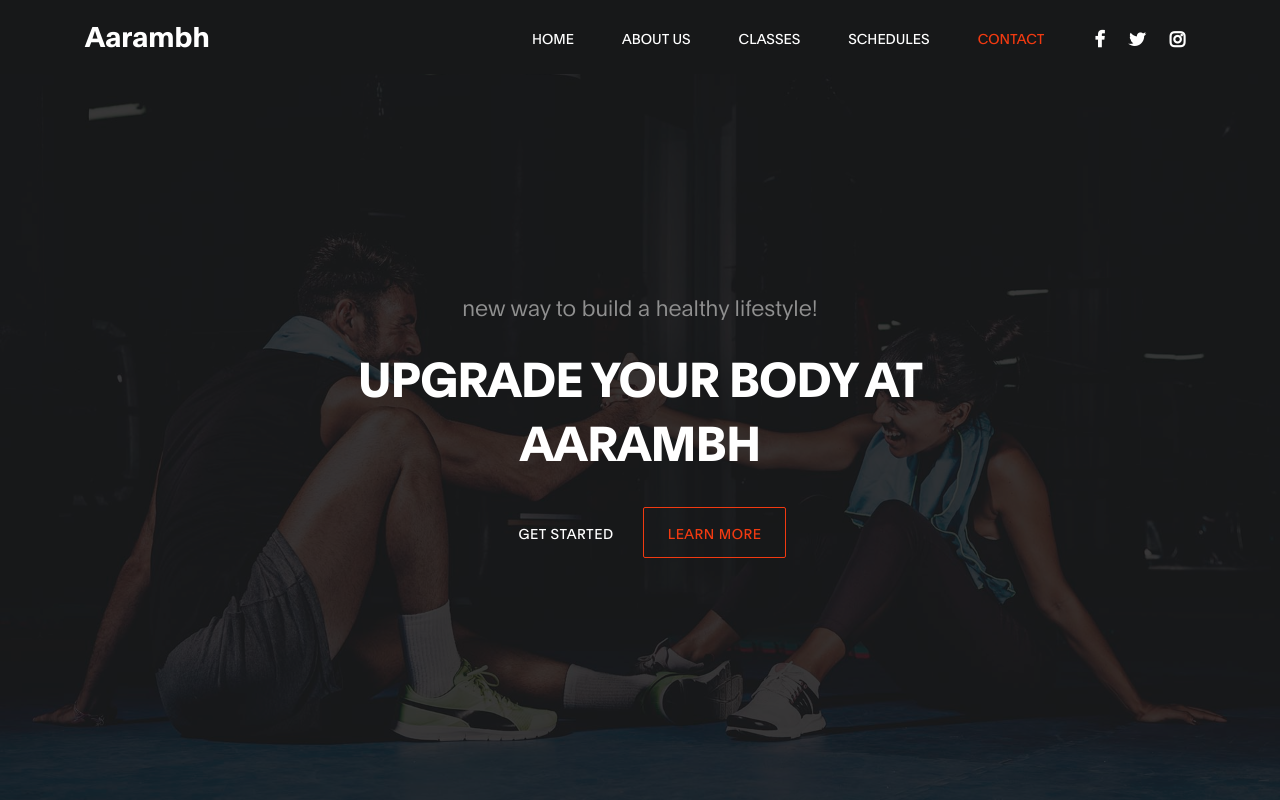
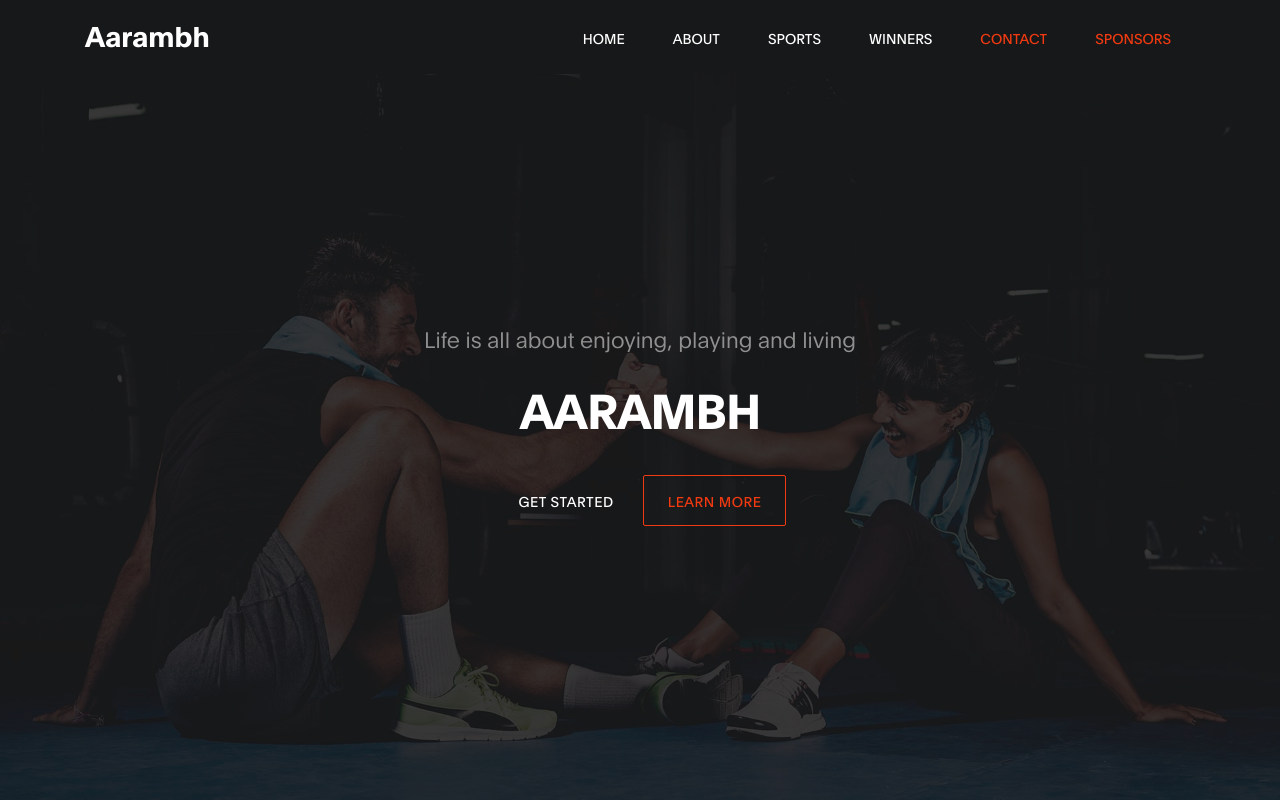
Before and after one commit to AnkitSuda/aarambh, a plain HTML site: page index.html in a window 1280 px wide. Shown: the top 800 px of the page. Drawn offline with Linux system fonts and the light colour scheme.

Commit message:
Some changes

```diff
--- a/index.html
+++ b/index.html
@@ -39,26 +39,24 @@
                 </li>
 
                 <li class="nav-item">
-                    <a href="#about" class="nav-link smoothScroll">About Us</a>
+                    <a href="about" class="nav-link smoothScroll">About</a>
                 </li>
 
                 <li class="nav-item">
-                    <a href="#class" class="nav-link smoothScroll">Classes</a>
+                    <a href="#class" class="nav-link smoothScroll">Sports</a>
                 </li>
 
                 <li class="nav-item">
-                    <a href="#schedule" class="nav-link smoothScroll">Schedules</a>
+                    <a href="#schedule" class="nav-link smoothScroll">Winners</a>
                 </li>
 
                 <li class="nav-item">
                     <a href="#contact" class="nav-link smoothScroll">Contact</a>
                 </li>
-            </ul>
 
-            <ul class="social-icon ml-lg-3">
-                <li><a href="https://fb.com/tooplate" class="fa fa-facebook"></a></li>
-                <li><a href="#" class="fa fa-twitter"></a></li>
-                <li><a href="#" class="fa fa-instagram"></a></li>
+                <li class="nav-item">
+                    <a href="#contact" class="nav-link smoothScroll">Sponsors</a>
+                </li>
             </ul>
         </div>
 
@@ -77,9 +75,9 @@
             <div class="col-lg-8 col-md-10 mx-auto col-12">
                 <div class="hero-text mt-5 text-center">
 
-                    <h6 data-aos="fade-up" data-aos-delay="300">new way to build a healthy lifestyle!</h6>
+                    <h6 data-aos="fade-up" data-aos-delay="300">Life is all about enjoying, playing and living</h6>
 
-                    <h1 class="text-white" data-aos="fade-up" data-aos-delay="500">Upgrade your body at Aarambh</h1>
+                    <h1 class="text-white" data-aos="fade-up" data-aos-delay="500">Aarambh</h1>
 
                     <a href="#feature" class="btn custom-btn mt-3" data-aos="fade-up" data-aos-delay="600">Get
                         started</a>
```
